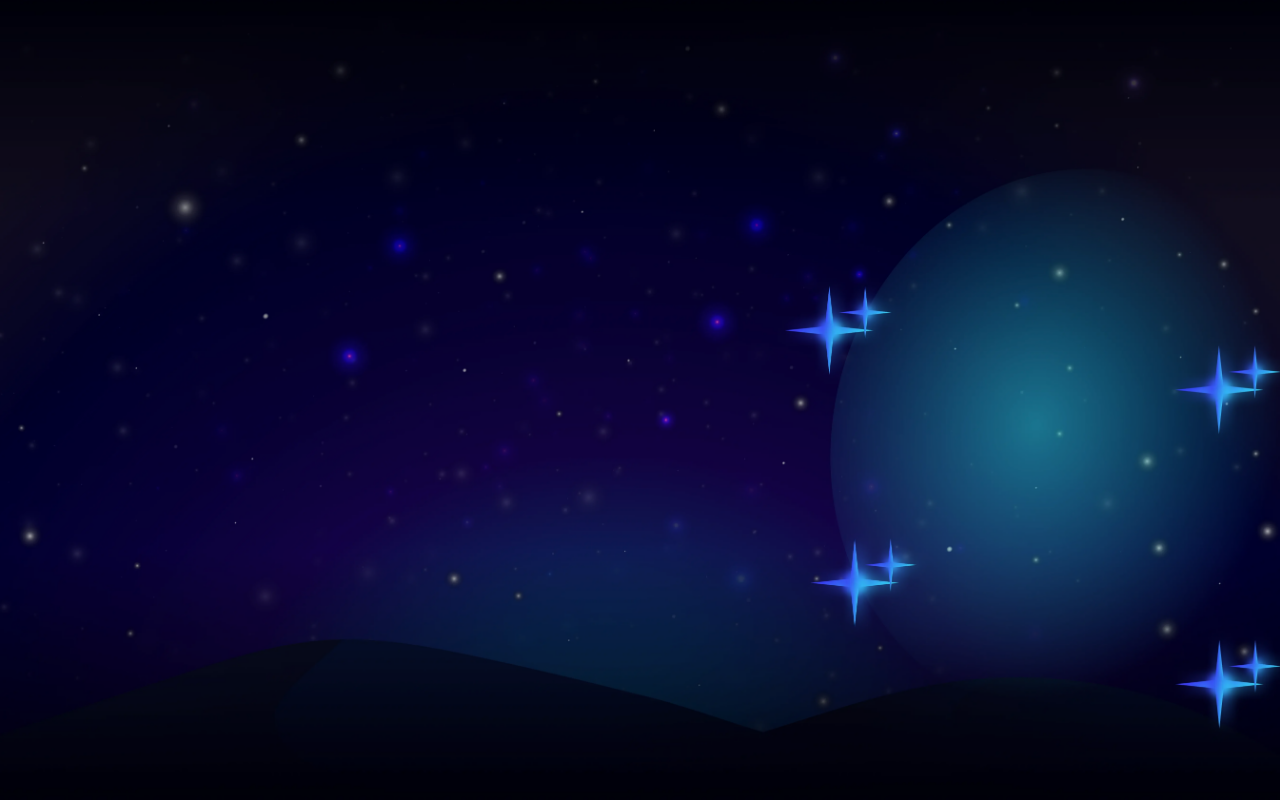
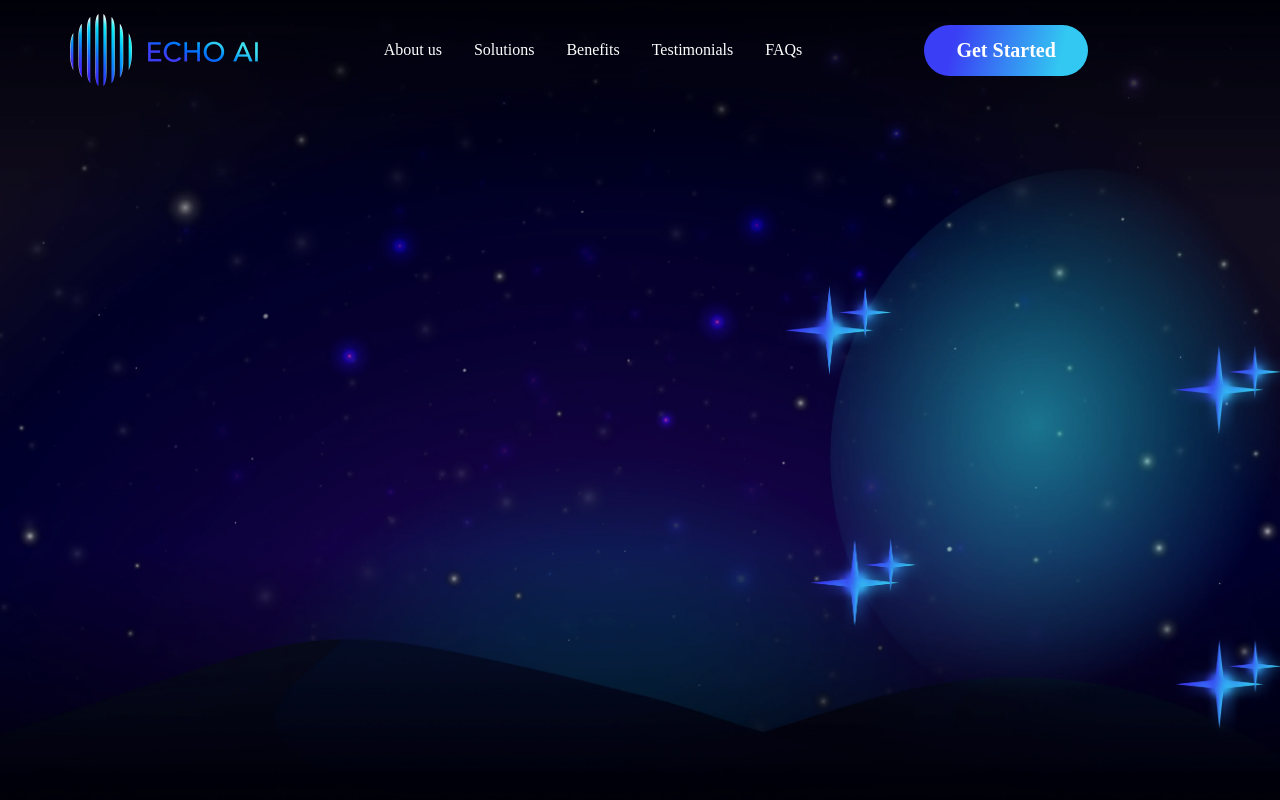
Before and after one commit to Raghav-558/Echo-ai, a React (Create React App) app: page / in a window 1280 px wide. Shown: the top 800 px of the page. Built offline with nearby package versions, Linux system fonts and the light colour scheme.

Commit message:
header done

```diff
--- a/src/common/CustomButton.jsx
+++ b/src/common/CustomButton.jsx
@@ -0,0 +1,13 @@
+import React from 'react'
+
+const CustomButton = ({ buttonText, myClass }) => {
+  return (
+    <button
+      className={`${myClass} text-white font-semibold text-xl leading-6 rounded-[57px] button-bg`}
+    >
+      {buttonText}
+    </button>
+  )
+}
+
+export default CustomButton
--- a/src/common/Header.jsx
+++ b/src/common/Header.jsx
@@ -1,8 +1,90 @@
-import React from 'react'
+import React, { useState, useEffect } from 'react'
+import { HEADER_LIST } from '../utils/helper'
+import CustomButton from './CustomButton'
+import logo from '../assets/images/page-logo.webp'
+import { CloseIcon, MenuIcon } from '../utils/icons'
 
 const Header = () => {
+  const [open, setOpen] = useState()
+
+  useEffect(() => {
+    const handleOverflow = () => {
+      if (open && window.innerWidth < 1025) {
+        document.body.classList.add('overflow-hidden')
+      } else {
+        document.body.classList.remove('overflow-hidden')
+      }
+    }
+    handleOverflow()
+    window.addEventListener('resize', handleOverflow)
+    return () => {
+      window.removeEventListener('resize', handleOverflow)
+    }
+  }, [open])
+
   return (
-    <div>Header</div>
+    <>
+      <div className='flex items-center w-full justify-between pt-[14px] '>
+        <a href='#logo'>
+          <img
+            src={logo}
+            alt='logo'
+            className='h-[72px] pointer-events-none max-lg:h-10'
+          />
+        </a>
+        <ul className='flex items-center gap-8 max-lg:hidden max-lg:gap-6'>
+          {HEADER_LIST.map((obj, i) => (
+            <li key={i}>
+              <a href={obj.link} className='leading-5 text-white'>
+                {obj.title}
+              </a>
+            </li>
+          ))}
+        </ul>
+        <CustomButton
+          buttonText={'Get Started'}
+          myClass={'max-lg:hidden py-[13.5px] px-[32.48px] '}
+        />
+        <div
+          className={`flex flex-col items-center gap-3 ${
+            open
+              ? '!gap-0 transition-all duration-300'
+              : 'transition-all duration-300'
+          }`}
+        >
+          <div
+            className='lg:hidden z-30 cursor-pointer'
+            onClick={() => setOpen(!open)}
+          >
+            {open ? <CloseIcon /> : <MenuIcon />}
+          </div>
+        </div>
+      </div>
+      <div
+        className={`w-full h-full transition-all duration-500 left-0 lg:-top-full z-20 fixed flex flex-col justify-center items-center bg-black ${
+          open ? 'top-0 left-0' : '-top-full'
+        }`}
+      >
+        <ul className='flex flex-col items-center gap-8'>
+          {HEADER_LIST.map((obj, i) => (
+            <li key={i}>
+              <a
+                onClick={() => setOpen(false)}
+                href={obj.titleHref}
+                className='text-base leading-5 text-white'
+              >
+                {obj.title}
+              </a>
+            </li>
+          ))}
+          <CustomButton
+            onClick={() => setOpen(false)}
+            buttonText={'Get Started'}
+            myClass={' py-[13.5px] px-[32.48px]'}
+          />
+        </ul>
+      </div>
+    </>
   )
 }
 
--- a/src/components/Faq.jsx
+++ b/src/components/Faq.jsx
@@ -12,11 +12,11 @@ const Faq = () => {
     <div className='bg-navy-blue py-[210px] max-lg:py-[60px]'>
       <div className='max-w-[1174px] mx-auto px-4'>
         <SubHeading text={'FAQs'} myClass={'pb-[60px] max-lg:pb-10'} />
-        <div className='max-w-[1022px] mx-auto flex flex-col gap-6 '>
+        <div className='max-w-[1022px] mx-auto flex flex-col gap-6 max-sm:gap-4'>
           {FAQ_LIST.map((obj, i) => (
             <div
               key={i}
-              className={`rounded-xl p-6 border border-solid  ${
+              className={`rounded-xl p-6 max-sm:p-4 border border-solid  ${
                 active === i
                   ? 'border-dark-blue'
                   : 'border-white border-opacity-10'
@@ -24,7 +24,7 @@ const Faq = () => {
             >
               <button
                 onClick={() => toggle(i)}
-                className={`flex items-center justify-between font-medium text-xl leading-6 text-white w-full bg-transparent max-md:text-lg ${
+                className={`flex items-center justify-between font-medium text-xl leading-6 text-white w-full text-left bg-transparent max-sm:text-lg max-sm:leading-6 ${
                   active === i ? 'pb-4' : ''
                 }`}
               >
@@ -38,8 +38,8 @@ const Faq = () => {
                 </span>
               </button>
               <p
-                className={`text-white max-w-[950px] max-md:text-sm transition-all duration-300 overflow-hidden ${
-                  active === i ? 'max-h-32' : 'max-h-0'
+                className={`text-white max-w-[950px] max-md:text-sm transition-all duration-300 overflow-hidden max-sm:overflow-y-auto ${
+                  active === i ? 'max-h-32 ' : 'max-h-0'
                 }`}
               >
                 {obj.description}
--- a/src/components/Hero.jsx
+++ b/src/components/Hero.jsx
@@ -1,10 +1,11 @@
 import React from 'react'
+import Header from '../common/Header'
 
 const Hero = () => {
   return (
       <div className='bg-hero-bg bg-no-repeat bg-cover bg-center min-h-screen bg-navy-blue'>
-          <div>
-
+          <div className='max-w-[1172px] mx-auto px-4'>
+              <Header/>
           </div>
     </div>
   )
--- a/src/components/Testimonials.jsx
+++ b/src/components/Testimonials.jsx
@@ -2,7 +2,11 @@ import React from 'react'
 
 const Testimonials = () => {
   return (
-    <div>Testimonials</div>
+      <div className='bg-navy-blue'>
+          <div className=''>
+
+          </div>
+    </div>
   )
 }
 
--- a/src/index.css
+++ b/src/index.css
@@ -7,11 +7,6 @@
   font-family: 'Outfit', serif;
 }
 
-.faq-border {
-  border: 1px solid;
-  border-image-source: linear-gradient(
-    103.52deg,
-    #3a3ef5 18.99%,
-    #32c8f1 82.34%
-  );
+.button-bg {
+  background: linear-gradient(103.52deg, #3a3ef5 18.99%, #32c8f1 82.34%);
 }
--- a/src/utils/helper.js
+++ b/src/utils/helper.js
@@ -1,3 +1,26 @@
+export const HEADER_LIST = [
+    {
+        title: "About us",
+        link: "#about",
+    },
+    {
+        title: "Solutions",
+        link: "#solution",
+    },
+    {
+        title: "Benefits",
+        link: "#benefits",
+    },
+    {
+        title: "Testimonials",
+        link: "#testimonials",
+    },
+    {
+        title: "FAQs",
+        link: "#faq",
+    },
+]
+
 export const FAQ_LIST = [
     {
         title: 'What is AI Automation?',
--- a/src/utils/icons.js
+++ b/src/utils/icons.js
@@ -21,3 +21,16 @@ export const FacebookIcon = () => (
         <path d="M17.3334 8.99935C17.3334 4.39935 13.6001 0.666016 9.00008 0.666016C4.40008 0.666016 0.666748 4.39935 0.666748 8.99935C0.666748 13.0327 3.53341 16.391 7.33341 17.166V11.4993H5.66675V8.99935H7.33341V6.91602C7.33341 5.30768 8.64175 3.99935 10.2501 3.99935H12.3334V6.49935H10.6667C10.2084 6.49935 9.83341 6.87435 9.83341 7.33268V8.99935H12.3334V11.4993H9.83341V17.291C14.0417 16.8743 17.3334 13.3243 17.3334 8.99935Z" fill="white" />
     </svg>
 )
+
+export const CloseIcon = () => (
+    <svg xmlns="http://www.w3.org/2000/svg" width="16" height="16" fill="white" class="bi bi-x-lg" viewBox="0 0 16 16">
+        <path d="M2.146 2.854a.5.5 0 1 1 .708-.708L8 7.293l5.146-5.147a.5.5 0 0 1 .708.708L8.707 8l5.147 5.146a.5.5 0 0 1-.708.708L8 8.707l-5.146 5.147a.5.5 0 0 1-.708-.708L7.293 8z" />
+    </svg>
+)
+
+export const MenuIcon = () => (
+    <svg width="40" height="40" viewBox="0 0 40 40" fill="none" xmlns="http://www.w3.org/2000/svg">
+        <path d="M35.5566 14L4.44394 14" stroke="white" strokeWidth="2" strokeLinecap="round" />
+        <path d="M35.5566 26L4.44394 26" stroke="white" strokeWidth="2" strokeLinecap="round" />
+    </svg>
+)
```
